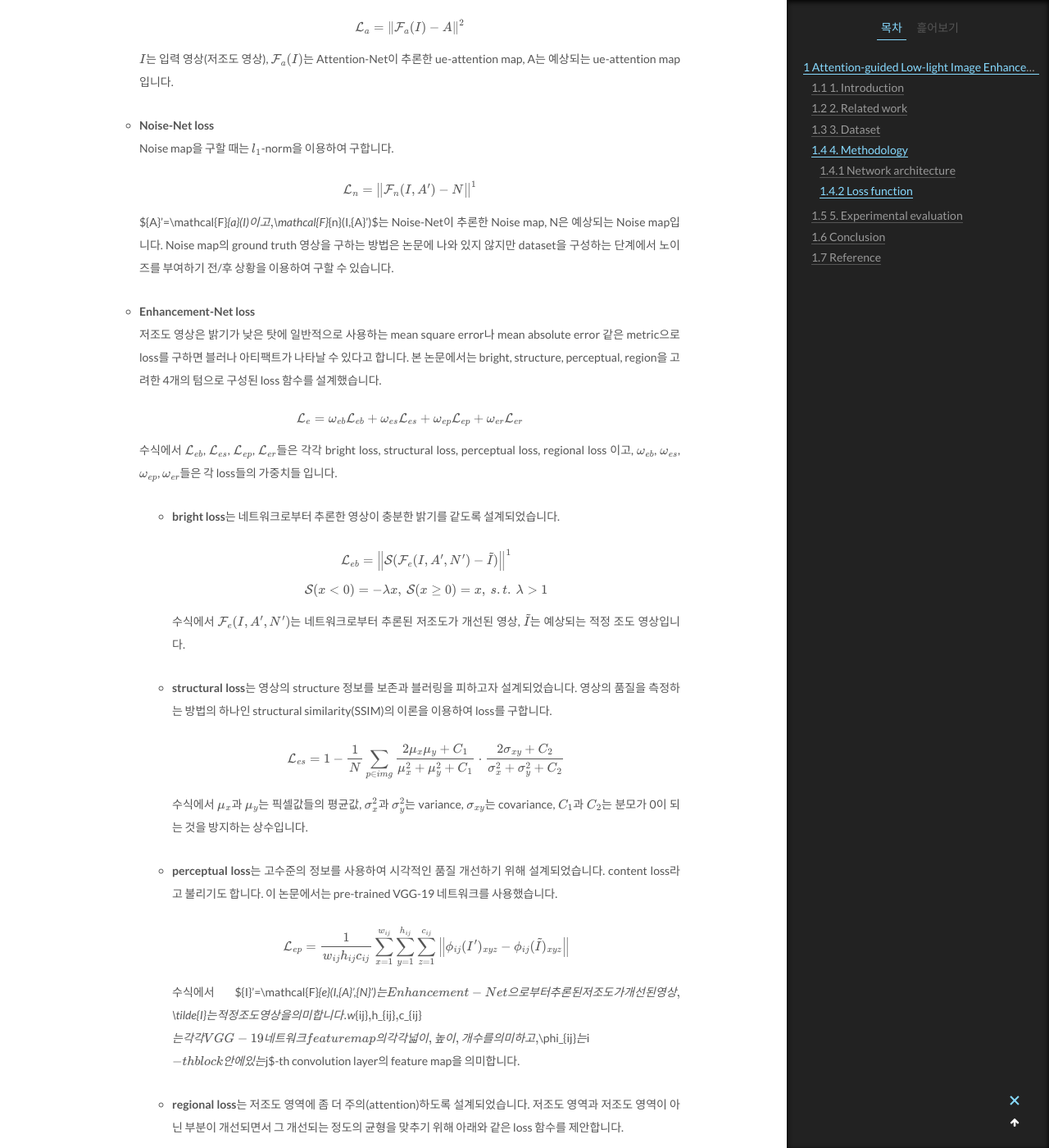
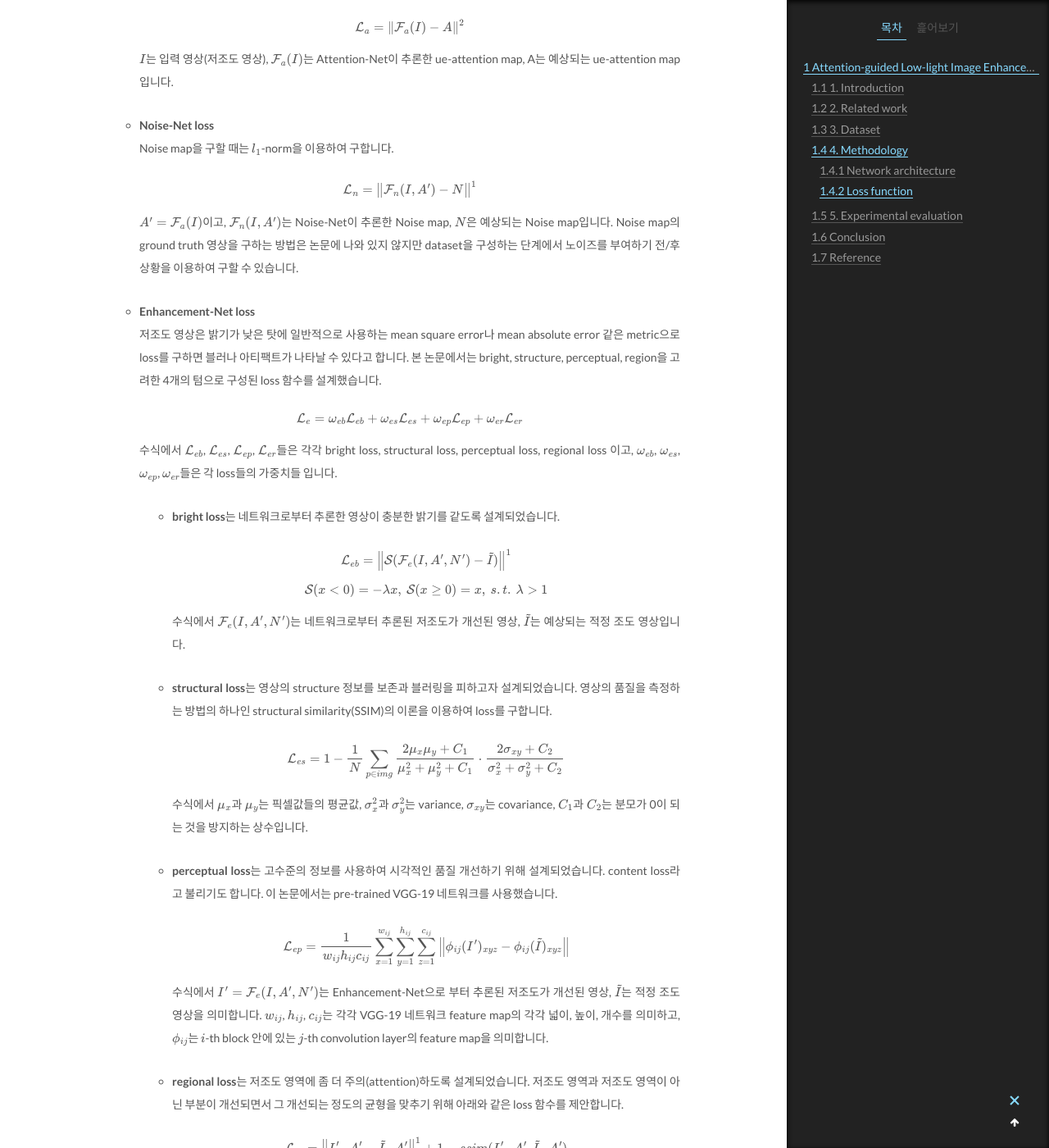
Before and after one commit to CH-Improc/ch-improc.github.io, a Jekyll site: the page built from _posts/2020-01-23-attention-guided-low-light-enhancement.md, in a window 1280 px wide and 1400 px high, scrolled down 7089 px. Shown: the whole window at 82% size. Built offline with Jekyll 4.4.1, drawn with Linux system fonts in a browser that asks for light colours; formulas are drawn with MathJax 3.

Commit message:
Fixed tex and section

```diff
--- a/_posts/2020-01-23-attention-guided-low-light-enhancement.md
+++ b/_posts/2020-01-23-attention-guided-low-light-enhancement.md
@@ -129,7 +129,7 @@ Reinforce-Net은 저조도를 개선한 후에도 contrast가 낮게 나타는
 
 $$ \mathcal{L} = \omega_{a}\mathcal{L}_{a} + \omega_{n}\mathcal{L}_{n} + \omega_{e}\mathcal{L}_ {e} + \omega_{r}\mathcal{L}_{r} $$
 
-수식에서 $$\mathcal{L}_{a}$$, $$\mathcal{L}_{n}$$, $$\mathcal{L}_{e}$$, $$\mathcal{L}_{r}$$ 들은 각각 Attention-Net, Noise-Net, Enhancement-Net, Reinforce-Net의 loss 함수이고 $$\omega_{a}$$, $$\omega_{n}$$, $$\omega_{e}$$, $$\omega_{r}$$들은 각 loss들의 가중치들입니다.
+수식에서 $$\mathcal{L}_{a}$$, $$\mathcal{L}_{n}$$, $$\mathcal{L}_{e}$$, $$\mathcal{L}_{r}$$들은 각각 Attention-Net, Noise-Net, Enhancement-Net, Reinforce-Net의 loss 함수이고 $$\omega_{a}$$, $$\omega_{n}$$, $$\omega_{e}$$, $$\omega_{r}$$들은 각 loss들의 가중치들입니다.
 
 - **Attention-Net loss**
   보다 정확한 ue-attention map을 구하기 위해 $l_{2}$-norm을이용하여 구합니다.
@@ -143,7 +143,7 @@ $$ \mathcal{L} = \omega_{a}\mathcal{L}_{a} + \omega_{n}\mathcal{L}_{n} + \omega_
 
   $$ \mathcal{L}_{n}=\left \| \mathcal{F}_{n}(I,{A}')-N \right \|^{1} $$
 
-  ${A}'=\mathcal{F}_{a}(I)$이고, $\mathcal{F}_{n}(I,{A}')$는 Noise-Net이 추론한 Noise map, N은 예상되는 Noise map입니다. Noise map의 ground truth 영상을 구하는 방법은 논문에 나와 있지 않지만 dataset을 구성하는 단계에서 노이즈를 부여하기 전/후 상황을 이용하여 구할 수 있습니다.
+  $${A}'=\mathcal{F}_{a}(I)$$이고, $$\mathcal{F}_{n}(I,{A}')$$는 Noise-Net이 추론한 Noise map, $N$은 예상되는 Noise map입니다. Noise map의 ground truth 영상을 구하는 방법은 논문에 나와 있지 않지만 dataset을 구성하는 단계에서 노이즈를 부여하기 전/후 상황을 이용하여 구할 수 있습니다.
 
 - **Enhancement-Net loss**
   저조도 영상은 밝기가 낮은 탓에 일반적으로 사용하는 mean square error나 mean absolute error 같은 metric으로 loss를 구하면 블러나 아티팩트가 나타날 수 있다고 합니다. 본 논문에서는 bright, structure, perceptual, region을 고려한 4개의 텀으로 구성된 loss 함수를 설계했습니다.
@@ -170,7 +170,7 @@ $$ \mathcal{L} = \omega_{a}\mathcal{L}_{a} + \omega_{n}\mathcal{L}_{n} + \omega_
 
     $$ \mathcal{L}_{ep}=\frac{1}{w_{ij}h_{ij}c_{ij}}\sum_{x=1}^{w_{ij}}\sum_{y=1}^{h_{ij}}\sum_{z=1}^{c_{ij}}\left \| \phi_{ij} ({I}')_{xyz} - \phi_{ij} (\tilde{I})_{xyz} \right \| $$
 
-    수식에서 ${I}'=\mathcal{F}_{e}(I,{A}',{N}')$는 Enhancement-Net으로 부터 추론된 저조도가 개선된 영상, $\tilde{I}$는 적정 조도 영상을 의미합니다. $w_{ij}$, $h_{ij}$, $c_{ij}$는 각각 VGG-19 네트워크 feature map의 각각 넓이, 높이, 개수를 의미하고, $\phi_{ij}$는 $i$-th block 안에 있는 $j$-th convolution layer의 feature map을 의미합니다.
+    수식에서 $${I}'=\mathcal{F}_{e}(I,{A}',{N}')$$는 Enhancement-Net으로 부터 추론된 저조도가 개선된 영상, $$\tilde{I}$$는 적정 조도 영상을 의미합니다. $$w_{ij}$$, $$h_{ij}$$, $$c_{ij}$$는 각각 VGG-19 네트워크 feature map의 각각 넓이, 높이, 개수를 의미하고, $$\phi_{ij}$$는 $i$-th block 안에 있는 $j$-th convolution layer의 feature map을 의미합니다.
 
   - **regional loss**는 저조도 영역에 좀 더 주의(attention)하도록 설계되었습니다. 저조도 영역과 저조도 영역이 아닌 부분이 개선되면서 그 개선되는 정도의 균형을 맞추기 위해 아래와 같은 loss 함수를 제안합니다.
 
```
